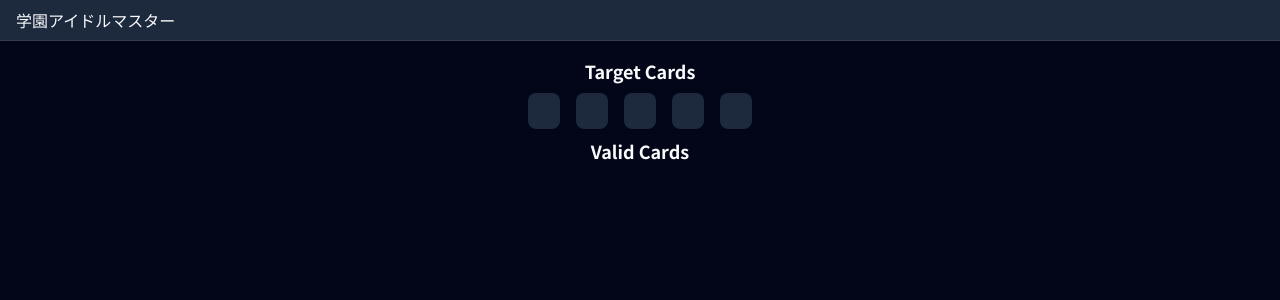
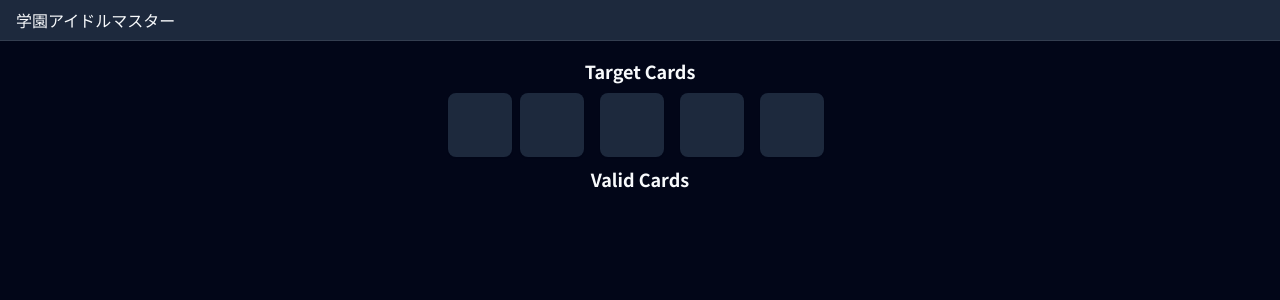
Before and after one commit to jbillote/gakumas-contest-planner, a Next.js app in the folder frontend/: page / in a window 1280 px wide. Shown: the top 300 px of the page. Built offline with nearby package versions, Linux system fonts and the light colour scheme; no server answers; some icons are missing.

Commit message:
fix: fix selected pcard size and background image

```diff
--- a/frontend/src/app/page.tsx
+++ b/frontend/src/app/page.tsx
@@ -10,11 +10,9 @@ export default function Home() {
   const [selectedCards, setSelectedCards] = useState<PCard[]>(Array(5).fill(null))
 
   const selectPCard = (pCard: PCard) => {
-    console.log('updating')
     setSelectedCards(oldValue => {
       const updatedValue = [...oldValue]
       updatedValue[0] = pCard
-      console.log(updatedValue[0])
       return updatedValue
     })
   }
@@ -23,10 +21,10 @@ export default function Home() {
     <div className="p-4 text-center">
       <h1 className="text-lg font-bold">Target Cards</h1>
       <div>
-        <div className="inline-block p-2" style={{ backgroundImage: selectedCards[0] ? `url(/pcards/${selectedCards[0].filename}.webp` : '' }}>
+        <div className="size-16 inline-block" style={{ backgroundImage: selectedCards[0] ? `url(/pcards/${selectedCards[0].filename}.webp` : '' }}>
           <Dialog>
             <DialogTrigger asChild>
-              <Button variant="secondary" />
+              <Button className="size-16 bg-cover" variant="secondary" style={{ backgroundImage: selectedCards[0] ? `url(/pcards/${selectedCards[0].filename}.webp` : '' }} />
             </DialogTrigger>
             <DialogContent className="flex h-5/6 flex-col">
               <DialogTitle className="sr-only">Target 1</DialogTitle>
@@ -35,16 +33,16 @@ export default function Home() {
           </Dialog>
         </div>
         <div className="inline-block p-2">
-          <Button variant="secondary" />
+          <Button className="size-16" variant="secondary" />
         </div>
         <div className="inline-block p-2">
-          <Button variant="secondary" />
+          <Button className="size-16" variant="secondary" />
         </div>
         <div className="inline-block p-2">
-          <Button variant="secondary" />
+          <Button className="size-16" variant="secondary" />
         </div>
         <div className="inline-block p-2">
-          <Button variant="secondary" />
+          <Button className="size-16" variant="secondary" />
         </div>
       </div>
 
```
